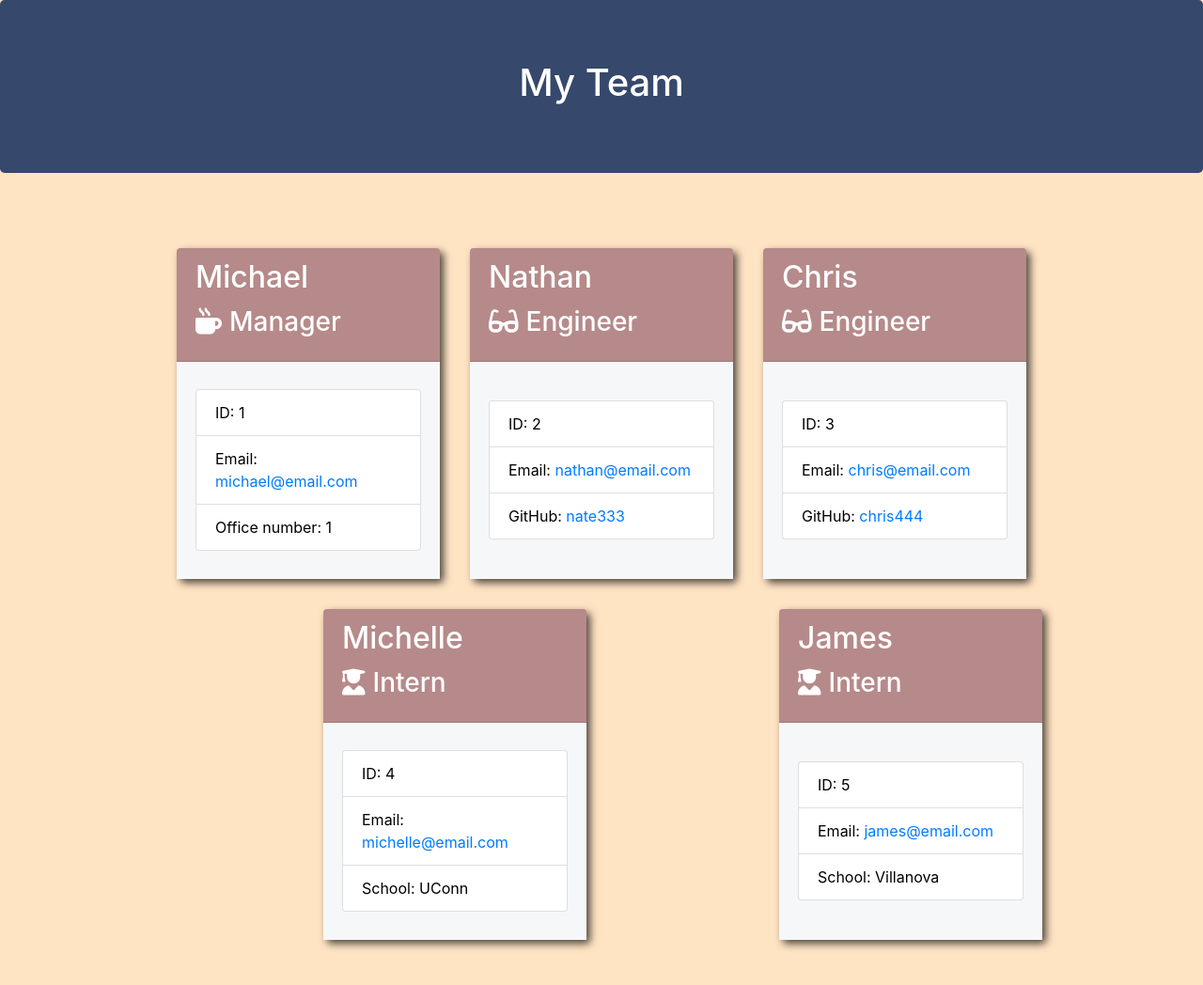
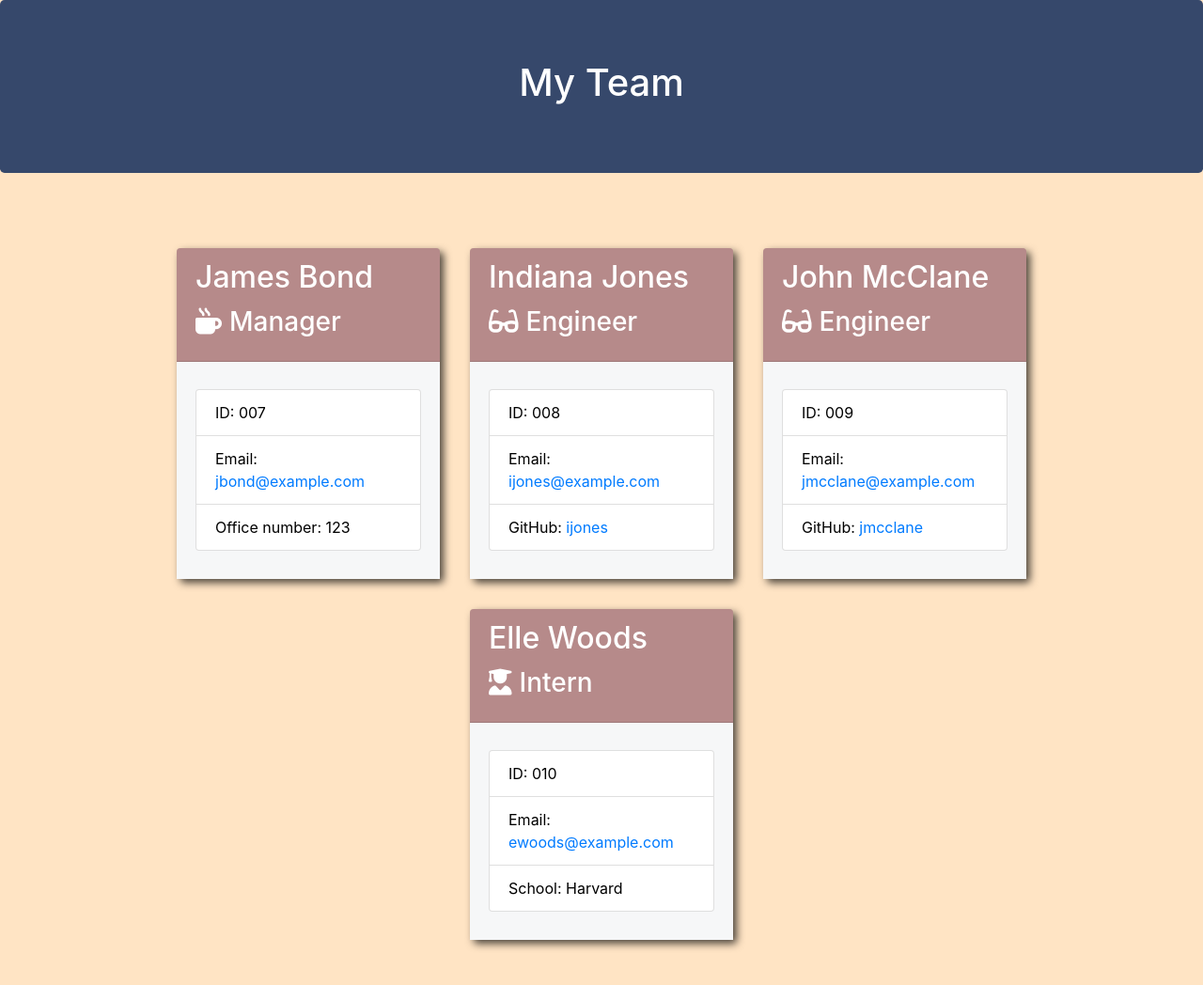
Before and after one commit to amo02008/Template-Engine---Employee-Summary, a website: page output/team.html in a window 1280 px wide. Shown: the whole page at 94% size. Drawn offline with nearby package versions, Linux system fonts and the light colour scheme.

```diff
--- a/output/team.html
+++ b/output/team.html
@@ -25,66 +25,53 @@
             <div class="team-area col-12 d-flex justify-content-center">
                 <div class="card employee-card">
     <div class="card-header">
-        <h2 class="card-title">Michael</h2>
+        <h2 class="card-title">James Bond</h2>
         <h3 class="card-title"><i class="fas fa-mug-hot mr-2"></i>Manager</h3>
     </div>
-        <div class="card-body">
+    <div class="card-body">
         <ul class="list-group">
-            <li class="list-group-item">ID: 1</li>
-            <li class="list-group-item">Email: <a href="mailto:michael@email.com">michael@email.com</a></li>
-            <li class="list-group-item">Office number: 1</li>
+            <li class="list-group-item">ID: 007</li>
+            <li class="list-group-item">Email: <a href="mailto:jbond@example.com">jbond@example.com</a></li>
+            <li class="list-group-item">Office number: 123</li>
         </ul>
     </div>
 </div>
 <div class="card employee-card">
     <div class="card-header">
-        <h2 class="card-title">Nathan</h2>
+        <h2 class="card-title">Indiana Jones</h2>
         <h3 class="card-title"><i class="fas fa-glasses mr-2"></i>Engineer</h3>
     </div>
     <div class="card-body">
         <ul class="list-group">
-            <li class="list-group-item">ID: 2</li>
-            <li class="list-group-item">Email: <a href="mailto:nathan@email.com">nathan@email.com</a></li>
-            <li class="list-group-item">GitHub: <a href="https://github.com/nate333" target="_blank" rel="noopener noreferrer">nate333</a></li>
+            <li class="list-group-item">ID: 008</li>
+            <li class="list-group-item">Email: <a href="mailto:ijones@example.com">ijones@example.com</a></li>
+            <li class="list-group-item">GitHub: <a href="https://github.com/ijones" target="_blank" rel="noopener noreferrer">ijones</a></li>
         </ul>
     </div>
 </div>
 <div class="card employee-card">
     <div class="card-header">
-        <h2 class="card-title">Chris</h2>
+        <h2 class="card-title">John McClane</h2>
         <h3 class="card-title"><i class="fas fa-glasses mr-2"></i>Engineer</h3>
     </div>
     <div class="card-body">
         <ul class="list-group">
-            <li class="list-group-item">ID: 3</li>
-            <li class="list-group-item">Email: <a href="mailto:chris@email.com">chris@email.com</a></li>
-            <li class="list-group-item">GitHub: <a href="https://github.com/chris444" target="_blank" rel="noopener noreferrer">chris444</a></li>
-        </ul>
-    </div>
-</div>
-<div class="card employee-card mx-auto">
-    <div class="card-header">
-        <h2 class="card-title">Michelle</h2>
-        <h3 class="card-title"><i class="fas fa-user-graduate mr-2"></i>Intern</h3>
-    </div>
-    <div class="card-body">
-        <ul class="list-group">
-            <li class="list-group-item">ID: 4</li>
-            <li class="list-group-item">Email: <a href="mailto:michelle@email.com">michelle@email.com</a></li>
-            <li class="list-group-item">School: UConn</li>
+            <li class="list-group-item">ID: 009</li>
+            <li class="list-group-item">Email: <a href="mailto:jmcclane@example.com">jmcclane@example.com</a></li>
+            <li class="list-group-item">GitHub: <a href="https://github.com/jmcclane" target="_blank" rel="noopener noreferrer">jmcclane</a></li>
         </ul>
     </div>
 </div>
 <div class="card employee-card">
     <div class="card-header">
-        <h2 class="card-title">James</h2>
+        <h2 class="card-title">Elle Woods</h2>
         <h3 class="card-title"><i class="fas fa-user-graduate mr-2"></i>Intern</h3>
     </div>
     <div class="card-body">
         <ul class="list-group">
-            <li class="list-group-item">ID: 5</li>
-            <li class="list-group-item">Email: <a href="mailto:james@email.com">james@email.com</a></li>
-            <li class="list-group-item">School: Villanova</li>
+            <li class="list-group-item">ID: 010</li>
+            <li class="list-group-item">Email: <a href="mailto:ewoods@example.com">ewoods@example.com</a></li>
+            <li class="list-group-item">School: Harvard</li>
         </ul>
     </div>
 </div>
```
Also changed, not shown: README.md, output/myteam.png (added).
